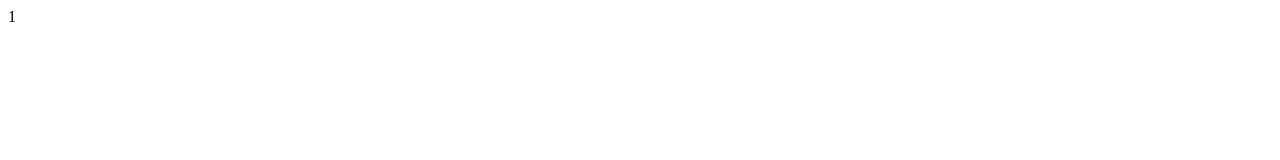
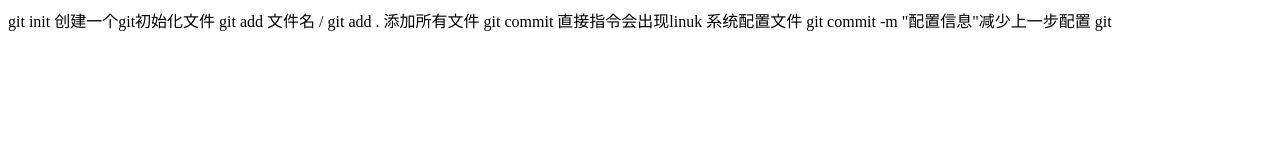
Before and after one commit to a774968215/gitdemo, a website: page index.html in a window 1280 px wide. Drawn offline with Linux system fonts and the light colour scheme.

Commit message:
安装依赖

```diff
--- a/index.html
+++ b/index.html
@@ -8,7 +8,11 @@
 </head>
 
 <body>
-1
+     git init 创建一个git初始化文件
+     git add 文件名 / git add . 添加所有文件
+     git commit 直接指令会出现linuk 系统配置文件
+     git commit -m "配置信息"减少上一步配置
+     git
 </body>
 
 </html>
```
Also changed, not shown: package.json (added, +16 -0 lines), 1 other file.
